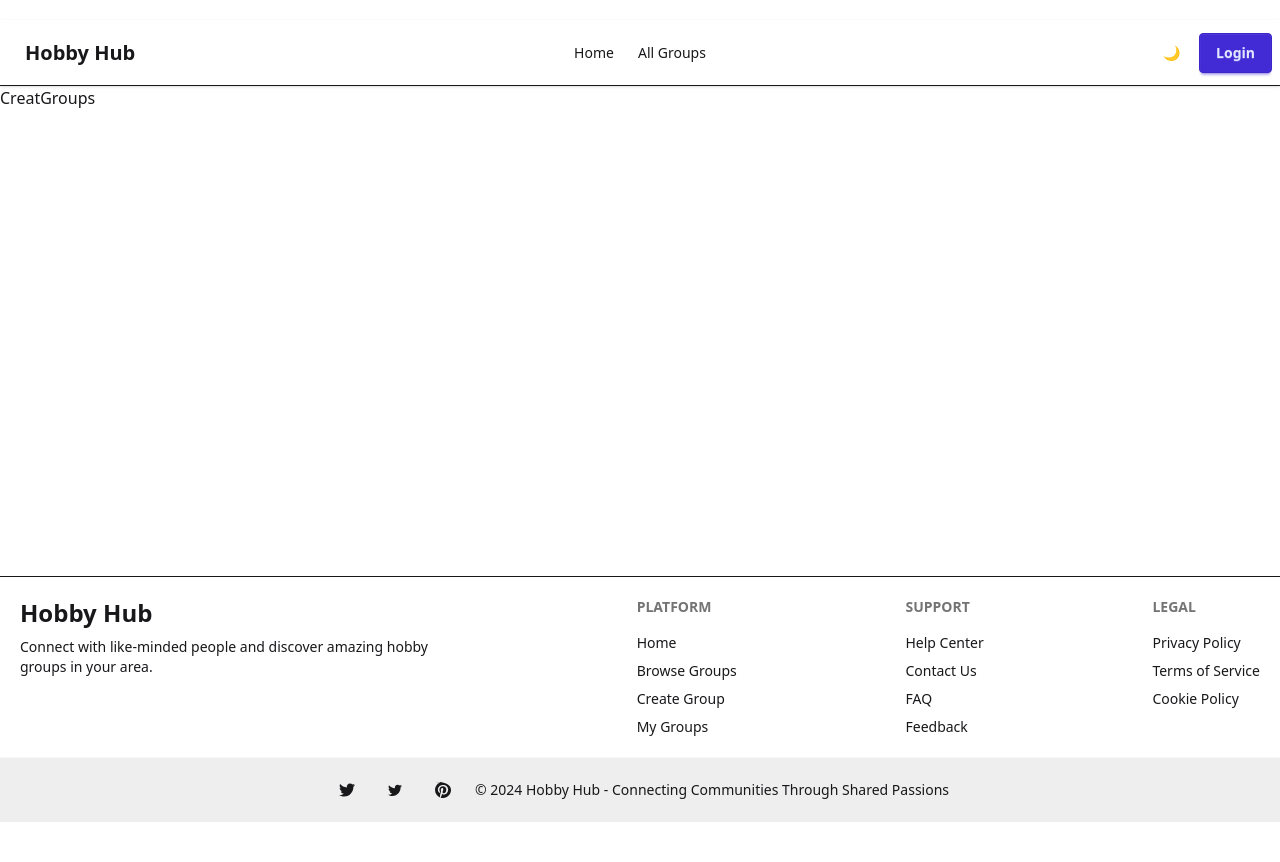
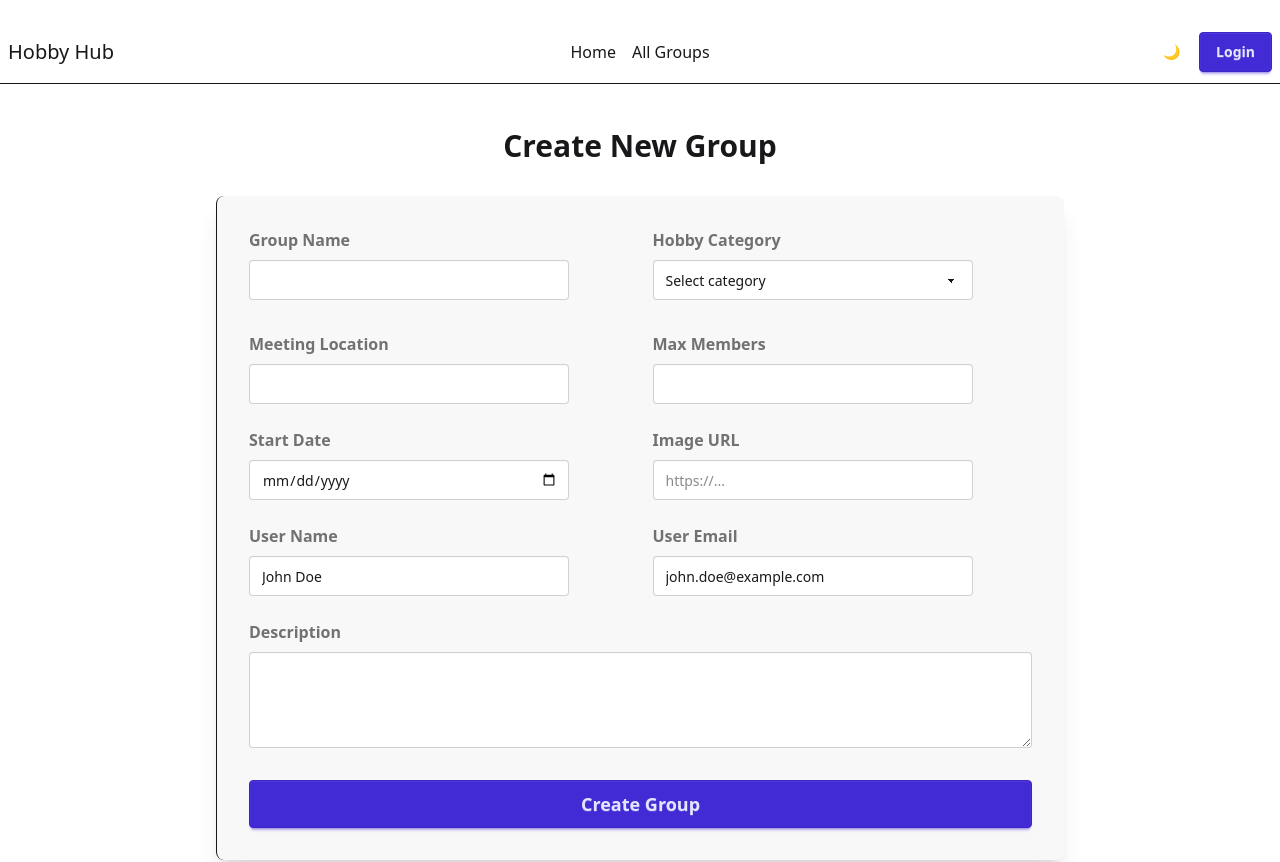
Before and after one commit to solaiman-islam-shadhin/Hobby_Hub-Clinet-side-assignment--10-, a React (Vite) app: page /create-group in a window 1280 px wide. Shown: the top 862 px of the page. Before the commit the page ends 822 px from the top, so only its background shows below. Built offline with nearby package versions, Linux system fonts and the light colour scheme.

Commit message:
create group done

```diff
--- a/src/components/CreatGroups.jsx
+++ b/src/components/CreatGroups.jsx
@@ -2,6 +2,88 @@ import React from 'react'
 
 export const CreatGroups = () => {
   return (
-    <div>CreatGroups</div>
+    <div className="max-w-4xl mx-auto p-6">
+      <h1 className="text-3xl font-bold text-center mb-8">Create New Group</h1>
+      <form className="card bg-base-200 border-l-1 border-base-content shadow-xl p-8">
+        <div className="grid grid-cols-1 md:grid-cols-2 gap-6">
+          <div className="form-control">
+            <label className="label">
+              <span className="label-text font-semibold mb-2">Group Name</span>
+            </label>
+            <input type="text" className="input input-bordered" required />
+          </div>
+
+          <div className="form-control">
+            <label className="label">
+              <span className="label-text font-semibold mb-2">Hobby Category</span>
+            </label>
+            <select className="select select-bordered mb-2" required>
+              <option value="">Select category</option>
+              <option>Drawing & Painting</option>
+              <option>Photography</option>
+              <option>Video Gaming</option>
+              <option>Fishing</option>
+              <option>Running</option>
+              <option>Cooking</option>
+              <option>Reading</option>
+              <option>Writing</option>
+            </select>
+          </div>
+
+          <div className="form-control">
+            <label className="label">
+              <span className="label-text font-semibold mb-2">Meeting Location</span>
+            </label>
+            <input type="text" className="input input-bordered" required />
+          </div>
+
+          <div className="form-control">
+            <label className="label">
+              <span className="label-text font-semibold mb-2">Max Members</span>
+            </label>
+            <input type="number" min="1" className="input input-bordered" required />
+          </div>
+
+          <div className="form-control">
+            <label className="label">
+              <span className="label-text font-semibold mb-2">Start Date</span>
+            </label>
+            <input type="date" className="input input-bordered" required />
+          </div>
+
+          <div className="form-control">
+            <label className="label">
+              <span className="label-text font-semibold mb-2">Image URL</span>
+            </label>
+            <input type="url" className="input input-bordered" placeholder="https://..." />
+          </div>
+
+          <div className="form-control">
+            <label className="label">
+              <span className="label-text font-semibold mb-2">User Name</span>
+            </label>
+            <input type="text" value="John Doe" className="input input-bordered" readOnly />
+          </div>
+
+          <div className="form-control">
+            <label className="label">
+              <span className="label-text font-semibold mb-2">User Email</span>
+            </label>
+            <input type="email" value="john.doe@example.com" className="input input-bordered" readOnly />
+          </div>
+        </div>
+
+        <div className="form-control mt-6">
+          <label className="label">
+            <span className="label-text font-semibold mb-2">Description</span>
+          </label>
+          <textarea className="textarea textarea-bordered h-24 w-full " required></textarea>
+        </div>
+
+        <button type="submit" className="btn btn-primary btn-lg mt-8">
+          Create Group
+        </button>
+      </form>
+    </div>
   )
 }
--- a/src/components/Fotter.jsx
+++ b/src/components/Fotter.jsx
@@ -3,7 +3,7 @@ import { Link } from 'react-router'
 
 export const Fotter = () => {
   return (
-    <footer className="  from-primary to-secondary border-t  dark:border-white">
+    <footer className="  from-primary to-secondary border-t  border-base-content mt-5">
       <div className="footer p-2 md:p-5 flex justify-between">
         <div>
           <h2 className="text-2xl font-bold">Hobby Hub</h2>
--- a/src/components/Home.jsx
+++ b/src/components/Home.jsx
@@ -4,9 +4,7 @@ import { Sliders } from './Sliders'
 export const Home = () => {
   return (
     <div>
-      <div>
-        home
-      </div>
+
       <Sliders/>
     </div>
   )
--- a/src/components/Navbar.jsx
+++ b/src/components/Navbar.jsx
@@ -11,7 +11,7 @@ export const Navbar = () => {
   }
 
   return (
-    <div className="navbar container mx-auto border-b-1 dark:border-white mt-5  shadow-sm">
+    <div className="navbar container mx-auto border-b-1 border-base-content my-5 ">
       <div className="navbar-start">
         <div className="dropdown">
           <div tabIndex={0} role="button" className="btn btn-ghost lg:hidden">
@@ -19,13 +19,13 @@ export const Navbar = () => {
               <path strokeLinecap="round" strokeLinejoin="round" strokeWidth="2" d="M4 6h16M4 12h8m-8 6h16" />
             </svg>
           </div>
-          <ul tabIndex={0} className="menu menu-sm dropdown-content  rounded-box z-1 mt-3 w-52 p-2 shadow">
-            <li><Link to="/">Home</Link></li>
-            <li><Link to="/all-groups">All Groups</Link></li>
+          <ul tabIndex={0} className="menu menu-sm dropdown-content bg-base-300  rounded-box z-1 mt-3 w-52 p-2 shadow">
+            <li><Link className='link link-hover' to="/">Home</Link></li>
+            <li><Link className='link link-hover' to="/all-groups">All Groups</Link></li>
             {user && (
               <>
-                <li><Link to="/create-group">Create Group</Link></li>
-                <li><Link to="/my-groups">My Groups</Link></li>
+                <li><Link className='link link-hover' to="/create-group">Create Group</Link></li>
+                <li><Link className='link link-hover' to="/my-groups">My Groups</Link></li>
               </>
             )}
             {!user ? (
@@ -35,16 +35,16 @@ export const Navbar = () => {
             )}
           </ul>
         </div>
-        <Link to="/" className="btn btn-ghost text-xl">Hobby Hub</Link>
+        <Link to="/" className=" text-xl">Hobby Hub</Link>
       </div>
       <div className="navbar-center hidden lg:flex">
-        <ul className="menu menu-horizontal px-1">
-          <li><Link to="/">Home</Link></li>
-          <li><Link to="/all-groups">All Groups</Link></li>
+        <ul className="space-x-4 menu-horizontal px-1">
+          <li><Link className='link link-hover' to="/">Home</Link></li>
+          <li><Link className='link link-hover' to="/all-groups">All Groups</Link></li>
           {user && (
             <>
-              <li><Link to="/create-group">Create Group</Link></li>
-              <li><Link to="/my-groups">My Groups</Link></li>
+              <li><Link className='link link-hover' to="/create-group">Create Group</Link></li>
+              <li><Link className='link link-hover' to="/my-groups">My Groups</Link></li>
             </>
           )}
         </ul>
```
